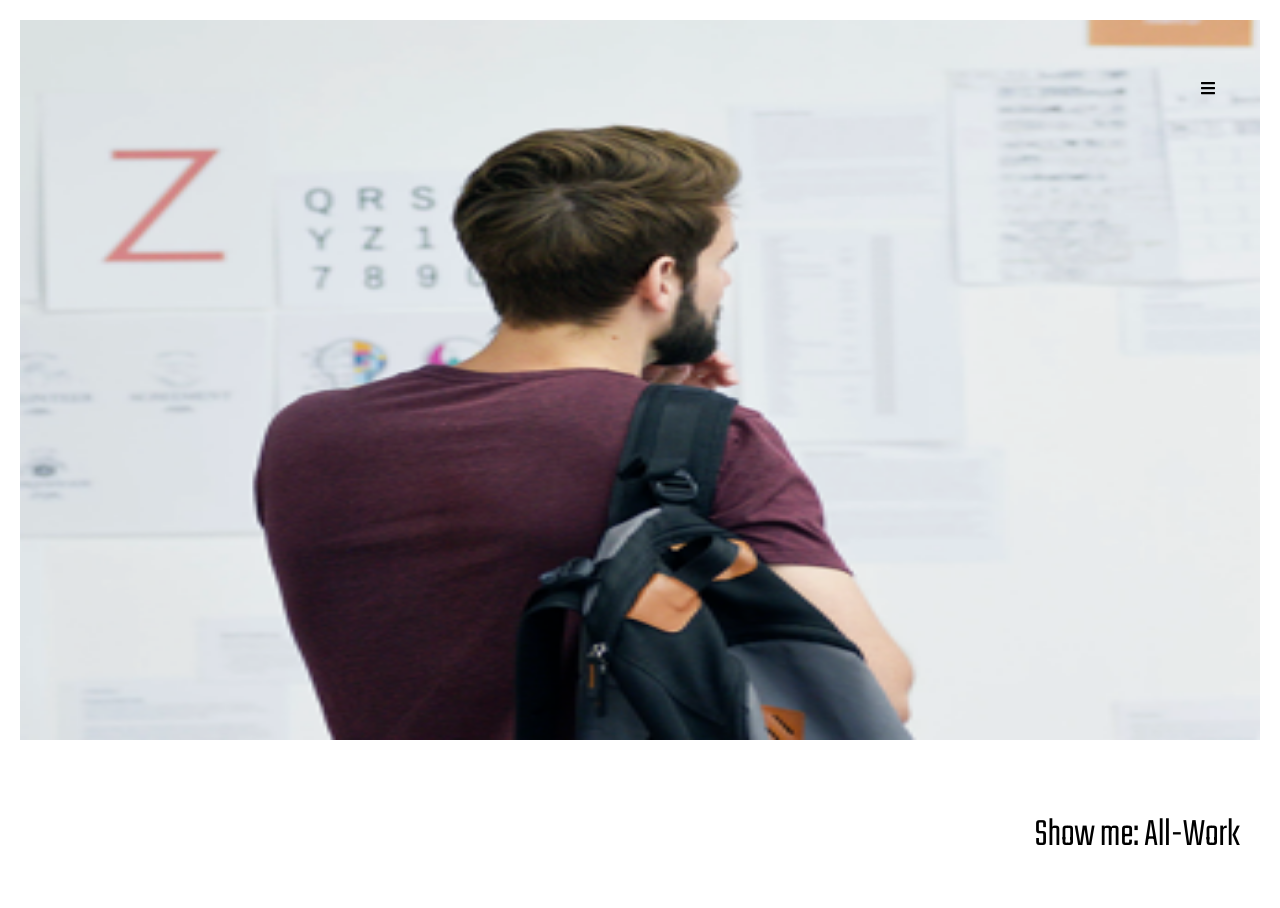
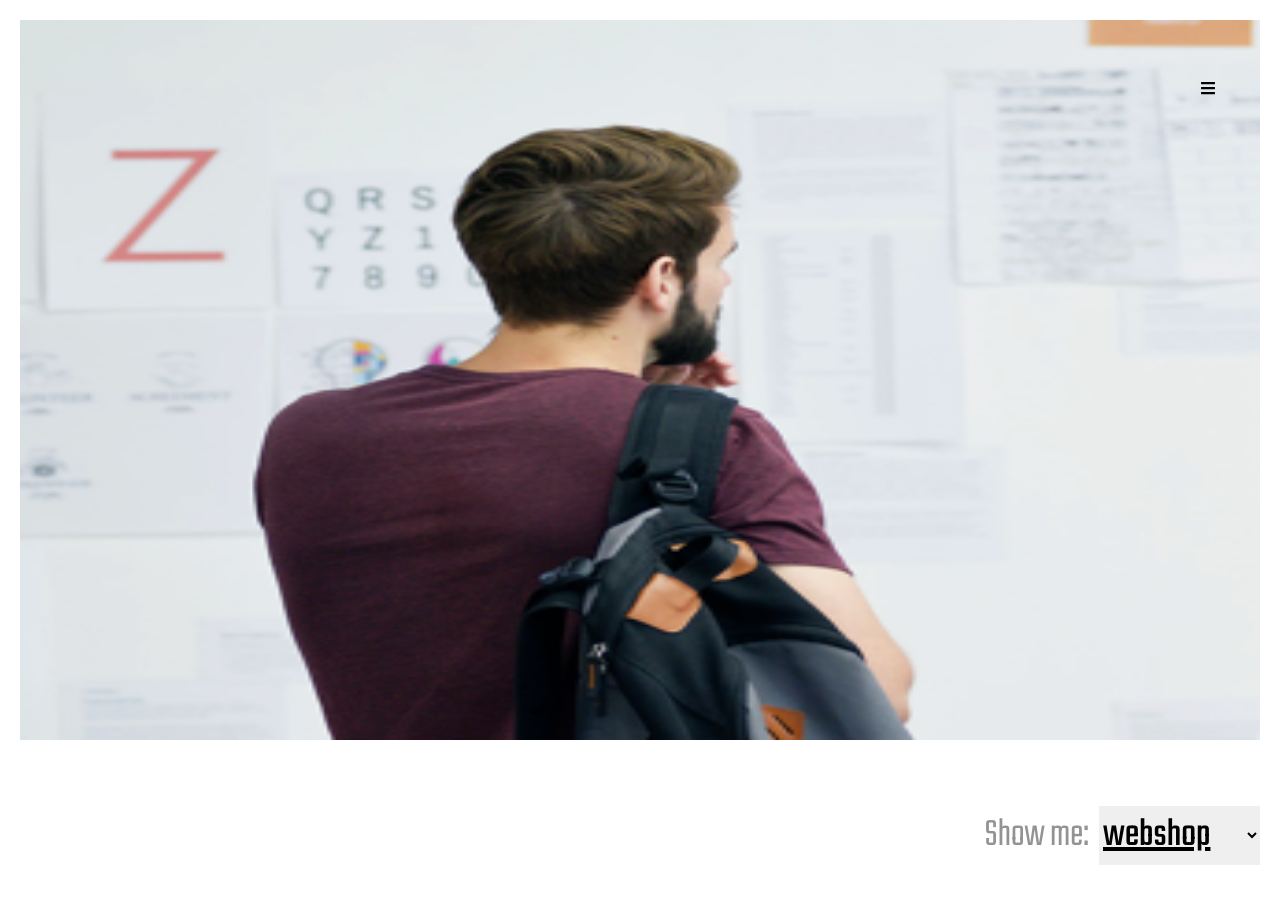
Before and after one commit to bugra57/Dept, a React (Create React App) app: page / in a window 1280 px wide. Shown: the top 908 px of the page. Built offline with nearby package versions, Linux system fonts and the light colour scheme.

Commit message:
working on filter

```diff
--- a/src/assets/styles/Homepage.css
+++ b/src/assets/styles/Homepage.css
@@ -1,5 +1,4 @@
 /** header **/
-
 .header {
     display: flex;
     justify-content: center;
@@ -20,12 +19,27 @@
     justify-content: flex-end;
     align-items: center;
 }
+.filterSection p {
+    color: #939393;
+}
 
 .txtFilter {
     margin-right: 40px;
     font-size: 40px;
 }
 
+.filter {
+    margin-left: -30px;
+    margin-right: 20px;
+}
+
+.filter select {
+    border: transparent;
+    text-decoration: underline;
+    font-family: "teko";
+    font-weight: 500;
+    font-size: 40px;
+}
 /** Work**/
 
 .workSection {
--- a/src/assets/styles/Navbar.css
+++ b/src/assets/styles/Navbar.css
@@ -83,6 +83,7 @@
     right: 3%;
   }
 
+  /** media **/
 
   @media (max-width: 1510px) {
     .nav-menu.active {
--- a/src/components/Footer.js
+++ b/src/components/Footer.js
@@ -44,8 +44,8 @@ export function Footer() {
                 <div className='footerBottom'>
                     <div className='hiddenDiv'></div>
                     <div className='businessInfo'>
-                        <a>Chamber of Commerce: 63464101 </a>
-                        <a>VAT: NL 8552.47.502.B01 </a>
+                        <a href='#'>Chamber of Commerce: 63464101 </a>
+                        <a href='#'>VAT: NL 8552.47.502.B01 </a>
                         <a href='#'>Terms and conditions</a>
                     </div>
                     <div className='copyright'>
--- a/src/data/WorkData.js
+++ b/src/data/WorkData.js
@@ -15,60 +15,71 @@ export const WorkData = [
         id: 1,
         name: "BOL.COM",
         title: "A summer island in the Netherlands",
-        image: bolcom
+        image: bolcom,
+        tag: "webshop",
     },
     {
         id: 2,
         name: "KEMPEN",
         title: "Not some average banking website",
-        image: kempen
+        image: kempen,
+        tag: "business",
     },
     {
         id: 3,
         name: "PHILIPS",
         title: "Beautiful design meets innovative technology",
-        image: philips
+        image: philips,
+        tag: "business",
+
     },
     {
         id: 4,
         name: "GEMEENTEMUSEUM",
         title: "A 100 years of Mondriaan & De stijl",
-        image: gemeenteMuseum
+        image: gemeenteMuseum,
+        tag: "government",
     },
     {
         id: 5,
         name: "BE LIGHTING",
         title: "Delivering clarity on a lobal scale",
-        image: libertyGlobal
+        image: libertyGlobal,
+        tag: "business",
     },
     {
         id: 6,
         name: "TUI",
         title: "Swipe to find your next holiday destination",
-        image: tui
+        image: tui,
+        tag: "business",
     },
     {
         id: 7,
         name: "CHOCOMEL",
         title: "A campaign for the limited editon letter packs",
-        image: chocomel
+        image: chocomel,
+        tag: "business",
     },
     {
         id: 8,
         name: "JBL",
         title: "Live like a champion with Jerome Boateng",
-        image: jbl
+        image: jbl,
+        tag: "business",
     },
     {
         id: 9,
         name: "ZALANDO",
         title: "Innovative SEO and content strategy for Zalando",
-        image: zalando
+        image: zalando,
+        tag: "webshop",
     },
     {
         id: 10,
         name: "KONINKLIJKE BIBLIOTHEEK",
         title: "The search for the most influential book ever",
-        image: koninklijkeBibliotheek
+        image: koninklijkeBibliotheek,
+        tag: "government",
     },
 ];
--- a/src/pages/Homepage.js
+++ b/src/pages/Homepage.js
@@ -1,4 +1,4 @@
-import React from 'react';
+import React, { useEffect, useState } from 'react';
 import backgroundIMG from '../assets/images/florensis.png';
 import '../assets/styles/Homepage.css';
 import * as IoIcon from 'react-icons/io'
@@ -11,21 +11,78 @@ import { ClientsData } from '../data/ClientsData';
 
 function Homepage() {
 
+    const [companies, setCompanies] = useState([]);
+    const [company, setCompany] = useState("")
+
+    const tags = useState([
+        {nameTag: "All-work"},
+        {nameTag: "Government"},
+        {nameTag: "Webshop"},
+        {nameTag: "Business"},
+      ])
+
+    const handleChangeCourse = event => {
+        setCompany(event.target.value);
+    };
+
+    const getUnique = (arr, comp) => {
+        const unique = arr
+            //store the comparison values in array
+            .map(e => e[comp])
+
+            // store the keys of the unique objects
+            .map((e, i, final) => final.indexOf(e) === i && i)
+
+            // eliminate the dead keys & store unique objects
+            .filter(e => arr[e])
+
+            .map(e => arr[e]);
+
+        return unique;
+    };
+
+    useEffect(() => {
+        let companies = WorkData
+        setCompanies(companies)
+    })
+
+    const uniqueCompany = getUnique(companies, "tag",)
+
+    const filterDropdown = companies.filter(function (result) {
+        return result.tag === company;
+    });
+
     return (
         <div className='homepage'>
-             <a id='topOfPage'></a>
+            <a id='topOfPage'></a>
             <header className='header'>
                 <img src={backgroundIMG} alt="background image" className='bgImage' />
             </header>
 
             <div className='filterSection'>
-                <p className='txtFilter'>Show me: All-Work</p>
+                <p className='txtFilter'>Show me:</p>
+
+                {/* dropdown */}
+                <div className='filter'>
+                    <select onChange={handleChangeCourse}>
+                        {
+                            uniqueCompany.map(company => {
+                                return (
+                                    <option key={company.id}>
+                                        {company.tag}
+                                    </option>
+                                )
+                            })
+                        }
+
+                    </select>
+                </div>
             </div>
 
             <div className='workSection'>
                 <div className='workContainer'>
                     {
-                        WorkData.map((data) => {
+                        filterDropdown.map((data) => {
                             return (
                                 <div className='card' key={data.id}>
                                     <img src={data.image} alt="image" className='workImg'></img>
@@ -39,7 +96,6 @@ function Homepage() {
                                         </IconContext.Provider>
                                         <p className='linkTxt'>VIEW CASE </p>
                                     </div>
-
                                 </div>
                             )
                         })
@@ -55,7 +111,7 @@ function Homepage() {
                 <div className='clientContainer'>
                     {
                         ClientsData.map((data) => {
-                            return(
+                            return (
                                 <img src={data.image} alt="clientImage" key={data.id} className="clientImage"></img>
                             )
                         })
```
